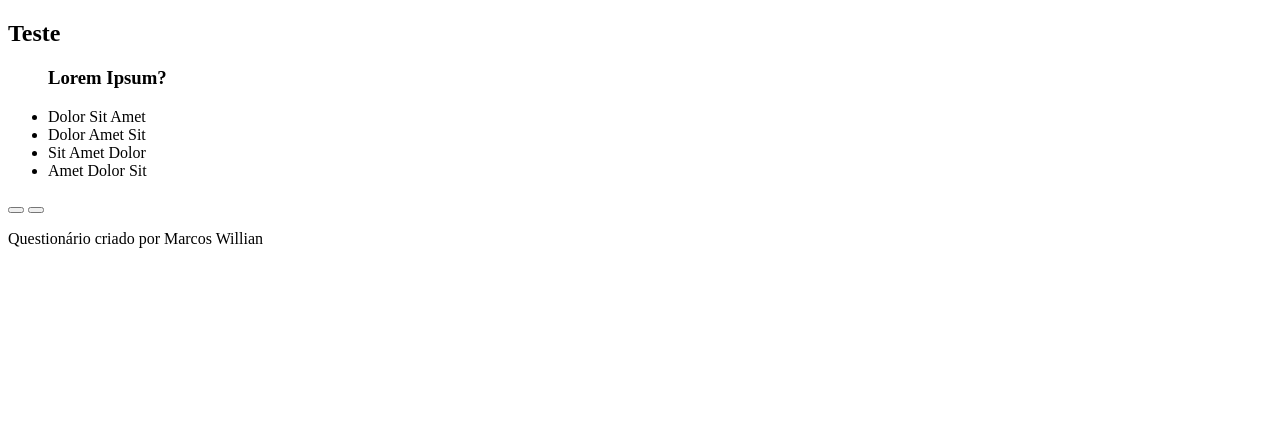
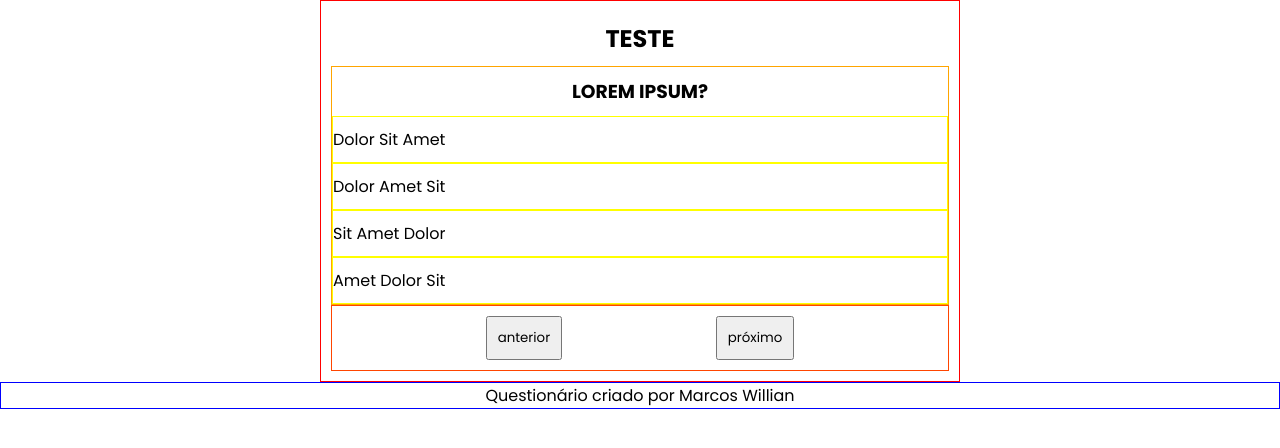
Before and after one commit to MarcosWillianA/teste-masculinidade, a plain HTML site: page index.html in a window 1280 px wide. Drawn offline with Linux system fonts and the light colour scheme.

Commit message:
Css basico
primeiro css básico

```diff
--- /dev/null
+++ b/css/estilo.css
@@ -0,0 +1,52 @@
+
+* {
+    margin: 0;
+    padding: 0;
+    box-sizing: border-box;
+    font-family: 'Poppins', sans-serif;
+}
+
+
+#container {
+    min-width: 320px;
+    max-width: 640px;
+    margin: auto;
+    padding: 10px;
+    border: 1px solid red;
+}
+
+#container h2, h3{
+    text-align: center;
+    text-transform: uppercase;
+    margin: 10px 0;
+}
+
+#perguntas-respostas {
+    list-style-type: none;
+    border: 1px solid orange;
+    text-align: center;
+}
+
+#perguntas-respostas li {
+    text-align: left;
+    padding: 10px 0;
+    border: 1px solid yellow;
+}
+
+#botoes {
+    display: flex;
+    justify-content: space-evenly;
+    align-items: center;
+    padding: 10px 0;
+    border: 1px solid orangered;
+}
+
+button {
+    padding: 10px;
+    background-color: ;
+}
+
+footer {
+    border: 1px solid blue;
+    text-align: center;
+}
--- a/index.html
+++ b/index.html
@@ -4,6 +4,7 @@
     <meta charset="UTF-8">
     <meta name="viewport" content="width=device-width, initial-scale=1.0">
     <link href="https://fonts.googleapis.com/css2?family=Poppins:ital,wght@0,100;0,200;0,300;0,400;0,500;0,600;0,700;0,800;0,900;1,100;1,200;1,300;1,400;1,500;1,600;1,700;1,800;1,900&display=swap" rel="stylesheet">
+    <link rel="stylesheet" href="css/estilo.css">
     <title>Teste de Masculinidade</title>
 </head>
 <body>
@@ -18,8 +19,10 @@
                     <li class="respostas">Sit Amet Dolor</li>
                     <li class="respostas">Amet Dolor Sit</li>
                 </ul>
-                <button class="botao" id="anterior"></button>
-                <button class="botao" id="proxima"></button>
+                <div id="botoes">
+                    <button class="botao" id="anterior">anterior</button>
+                    <button class="botao" id="proxima">próximo</button>
+                </div>
             </div>
         </section>
     </main>
```
